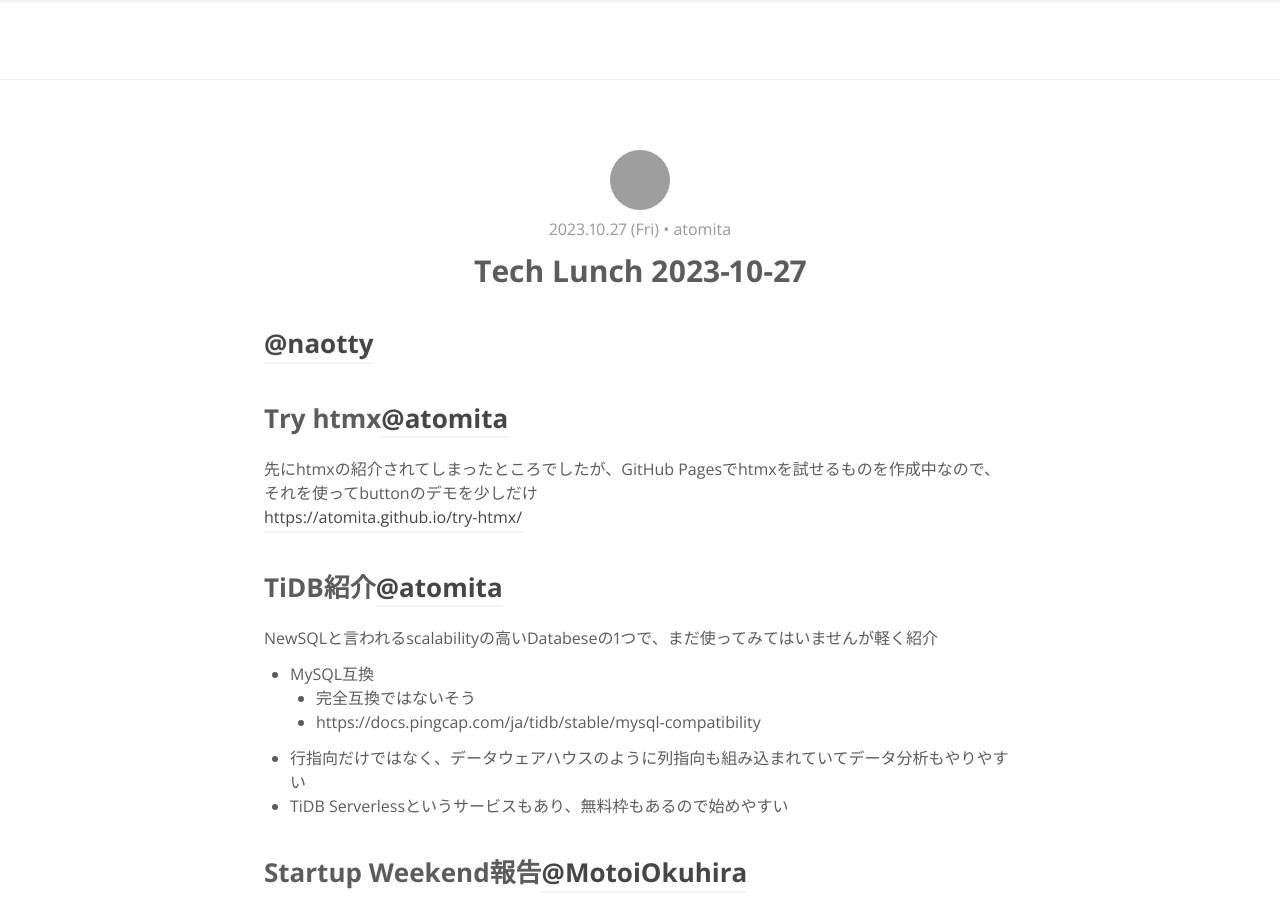
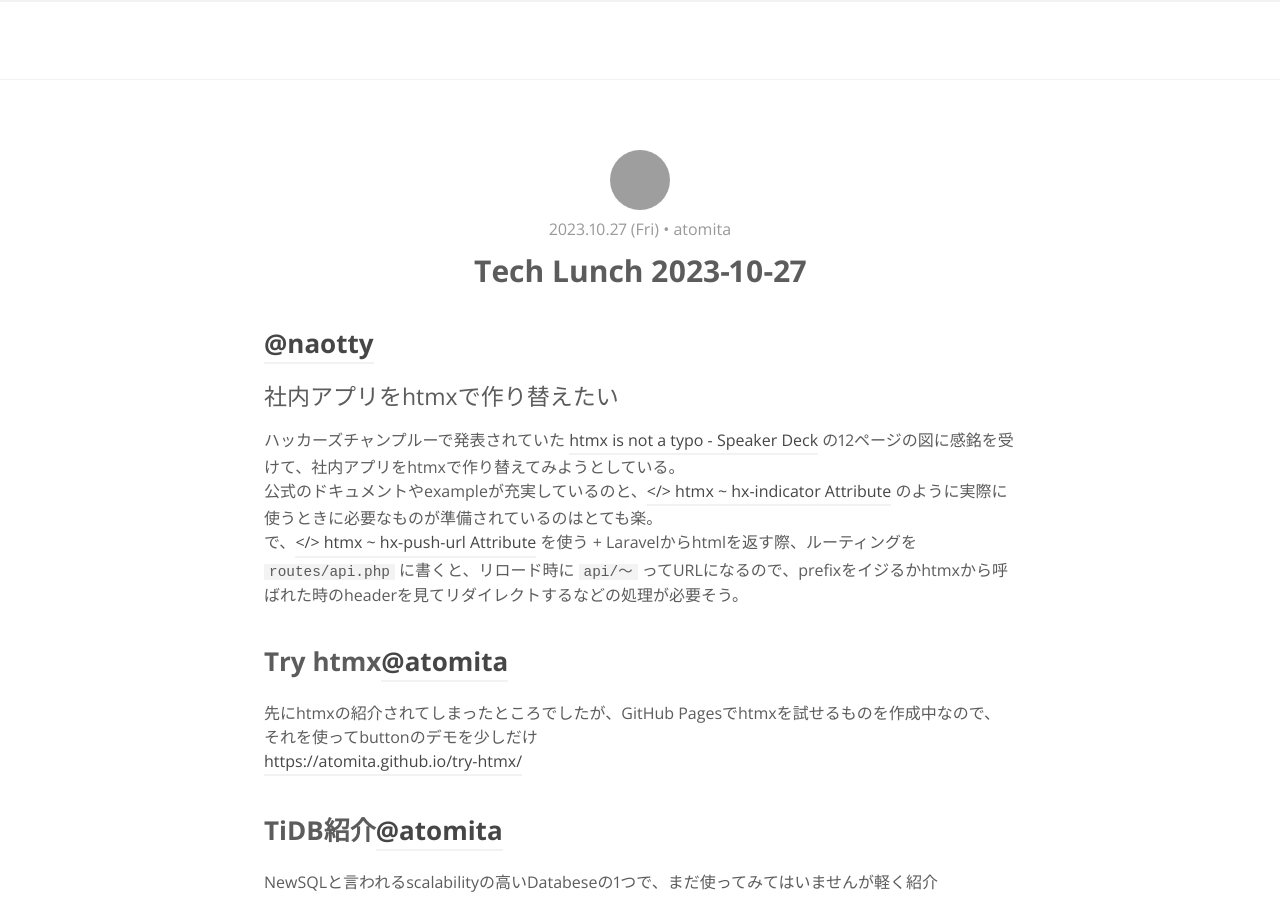
Before and after one commit to RyukyuInteractive/tech.ryukyu-i.co.jp, a Jekyll site: the page built from _posts/2023-10-27-tech-lunch.md, in a window 1280 px wide and 900 px high. Built offline with Jekyll 4.4.1, drawn with Linux system fonts in a browser that asks for light colours; a script that is not in the unit is left out; comment, search, counter and statistics services are not loaded; grey boxes are pictures that could not be loaded.

Commit message:
Update 2023-10-27-tech-lunch.md

```diff
--- a/_posts/2023-10-27-tech-lunch.md
+++ b/_posts/2023-10-27-tech-lunch.md
@@ -8,7 +8,10 @@
 ---
 
 ## [@naotty](https://github.com/naotty)
-
+### 社内アプリをhtmxで作り替えたい
+ハッカーズチャンプルーで発表されていた [htmx is not a typo \- Speaker Deck](https://speakerdeck.com/kimihito_/htmx-is-not-a-typo) の12ページの図に感銘を受けて、社内アプリをhtmxで作り替えてみようとしている。
+公式のドキュメントやexampleが充実しているのと、[</> htmx ~ hx\-indicator Attribute](https://htmx.org/attributes/hx-indicator/) のように実際に使うときに必要なものが準備されているのはとても楽。
+で、[</> htmx ~ hx\-push\-url Attribute](https://htmx.org/attributes/hx-push-url/) を使う + Laravelからhtmlを返す際、ルーティングを `routes/api.php` に書くと、リロード時に `api/〜` ってURLになるので、prefixをイジるかhtmxから呼ばれた時のheaderを見てリダイレクトするなどの処理が必要そう。
 
 ## Try htmx[@atomita](https://github.com/atomita)
 
```
